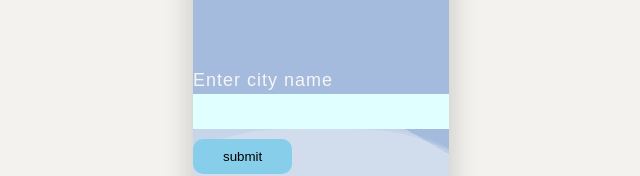
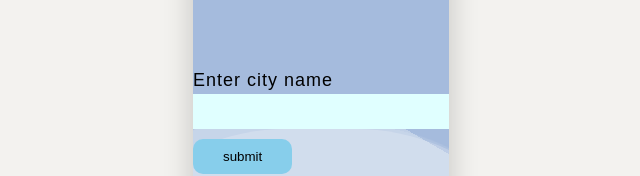
Before and after one commit to Shaik1339/Weather-app, a website: page public/index.html in a window 1280 px wide. Shown: the part 357-533 px from the top of the page, without its empty margins (319-959 px from the left). Drawn offline with Linux system fonts and the light colour scheme.

Commit message:
color change

```diff
--- a/public/index.html
+++ b/public/index.html
@@ -205,7 +205,7 @@
   font-size: 1.8rem;
   letter-spacing: 0.1rem;
   font-weight: 400;
-  color: whitesmoke;
+  color: rgba(red, rgb(115, 128, 0), blue, alpha);
   line-height: 1.5;
 
 }
```
